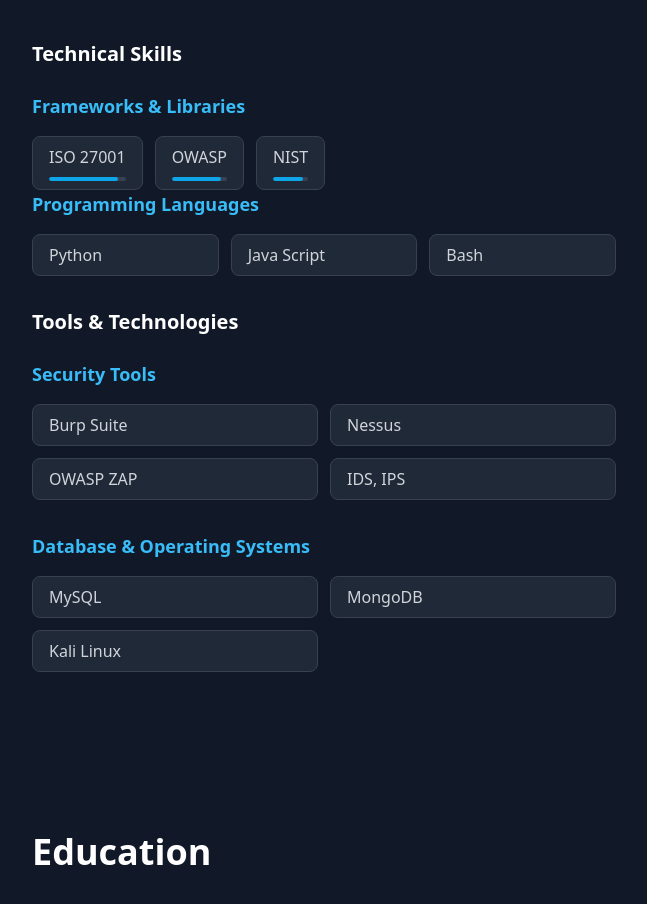
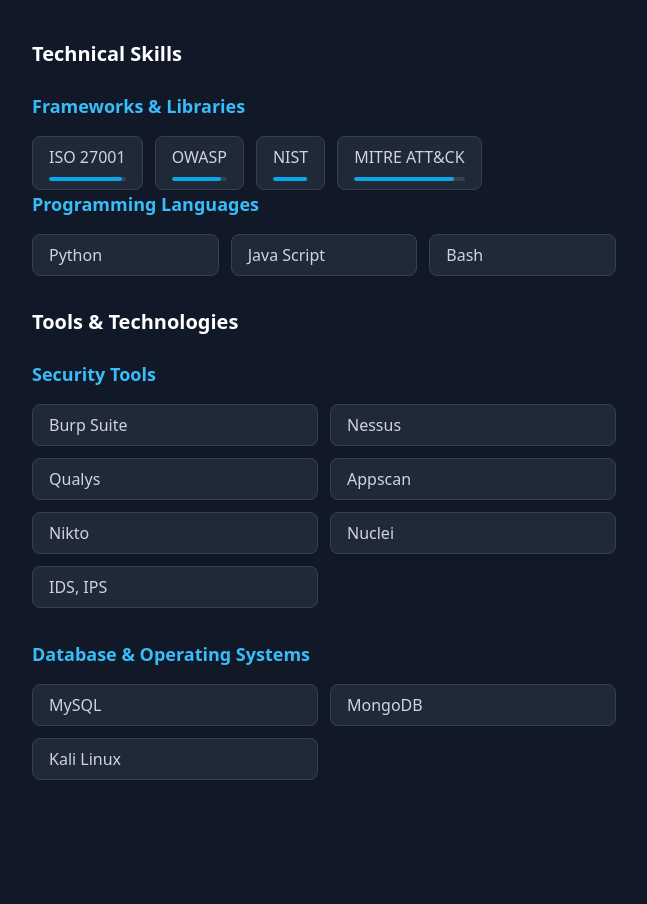
Before and after one commit to ajayhackz/ajayhackz.github.io, a plain HTML site: page index.html in a window 1280 px wide. Shown: the part 4300-5204 px from the top of the page, without its empty margins (0-647 px from the left). Drawn offline with nearby package versions, Linux system fonts and the light colour scheme.

Commit message:
Update index.html

```diff
--- a/index.html
+++ b/index.html
@@ -626,7 +626,7 @@
                     <div class="px-4 py-2 bg-gray-800 rounded-lg border border-gray-700 hover:border-primary-500 transition-all">
                       <span class="text-gray-300">ISO 27001</span>
                       <div class="w-full h-1 bg-gray-700 mt-2 rounded-full overflow-hidden">
-                        <div class="w-[90%] h-full bg-primary-500 rounded-full"></div>
+                        <div class="w-[95%] h-full bg-primary-500 rounded-full"></div>
                       </div>
                     </div>
                   </div>
@@ -643,7 +643,15 @@
                     <div class="px-4 py-2 bg-gray-800 rounded-lg border border-gray-700 hover:border-primary-500 transition-all">
                       <span class="text-gray-300">NIST</span>
                       <div class="w-full h-1 bg-gray-700 mt-2 rounded-full overflow-hidden">
-                        <div class="w-[85%] h-full bg-primary-500 rounded-full"></div>
+                        <div class="w-[98%] h-full bg-primary-500 rounded-full"></div>
+                      </div>
+                    </div>
+                  </div>
+                  <div class="group relative">
+                    <div class="px-4 py-2 bg-gray-800 rounded-lg border border-gray-700 hover:border-primary-500 transition-all">
+                      <span class="text-gray-300">MITRE ATT&CK</span>
+                      <div class="w-full h-1 bg-gray-700 mt-2 rounded-full overflow-hidden">
+                        <div class="w-[90%] h-full bg-primary-500 rounded-full"></div>
                       </div>
                     </div>
                   </div>
@@ -683,7 +691,16 @@
                     <span class="text-gray-300">Nessus</span>
                   </div>
                   <div class="px-4 py-2 bg-gray-800 rounded-lg border border-gray-700">
-                    <span class="text-gray-300">OWASP ZAP</span>
+                    <span class="text-gray-300">Qualys</span>
+                  </div>
+                  <div class="px-4 py-2 bg-gray-800 rounded-lg border border-gray-700">
+                    <span class="text-gray-300">Appscan</span>
+                  </div>
+                  <div class="px-4 py-2 bg-gray-800 rounded-lg border border-gray-700">
+                    <span class="text-gray-300">Nikto</span>
+                  </div>
+                  <div class="px-4 py-2 bg-gray-800 rounded-lg border border-gray-700">
+                    <span class="text-gray-300">Nuclei</span>
                   </div>
                   <div class="px-4 py-2 bg-gray-800 rounded-lg border border-gray-700">
                     <span class="text-gray-300">IDS, IPS</span>
```
